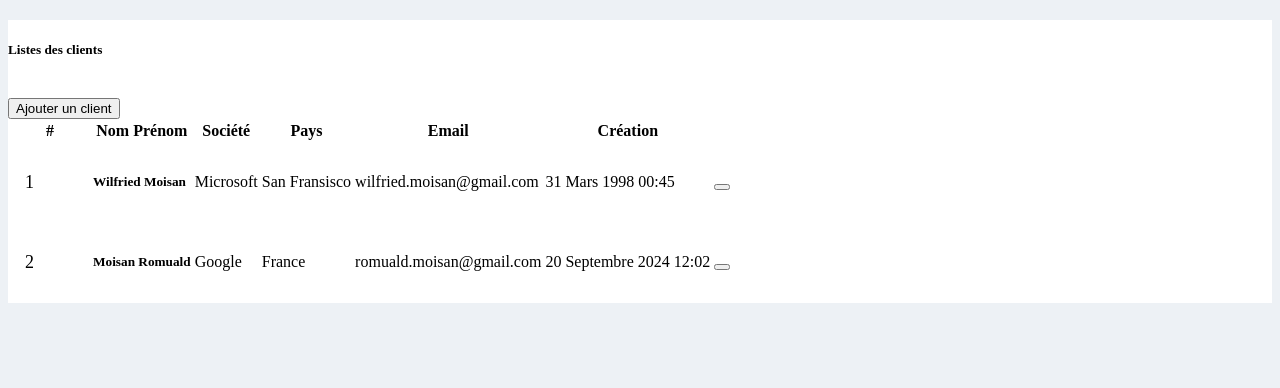
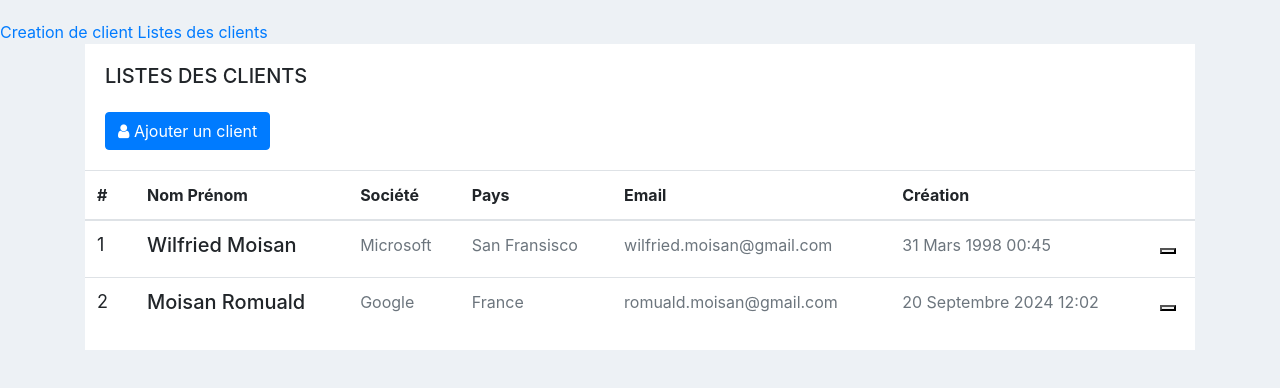
Before and after one commit to Azrod64/M-thode-dev-log-front, a plain HTML site: page public/board.html in a window 1280 px wide. Drawn offline with nearby package versions, Linux system fonts and the light colour scheme.

Commit message:
Add bootstrap

```diff
--- a/public/board.html
+++ b/public/board.html
@@ -1,15 +1,20 @@
 <!DOCTYPE html>
-<html lang="en">
+<html lang="fr">
 
 <head>
     <meta charset="UTF-8">
     <meta http-equiv="X-UA-Compatible" content="IE=edge">
     <meta name="viewport" content="width=device-width, initial-scale=1.0">
-    <link href="style.css" rel="stylesheet" />
+    <link rel="stylesheet" href="https://cdn.jsdelivr.net/npm/bootstrap@4.4.1/dist/css/bootstrap.min.css">
+    <script src="https://cdn.jsdelivr.net/npm/bootstrap@4.4.1/dist/js/bootstrap.bundle.min.js"></script>
+    <link href="https://maxcdn.bootstrapcdn.com/font-awesome/4.7.0/css/font-awesome.min.css" rel="stylesheet">
+    <link href="style.css" rel="stylesheet">
     <title>Listes des clients</title>
 </head>
 
 <body>
+    <a href="index.html">Creation de client</a>
+    <a href="board.html">Listes des clients</a>
     <div class="container">
         <div class="row">
             <div class="col-md-12">
```
Also changed, not shown: public/index.html (+2 -2 lines).
